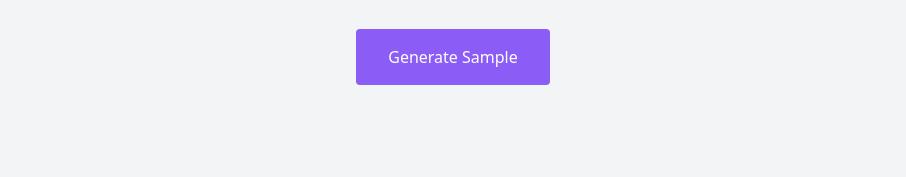
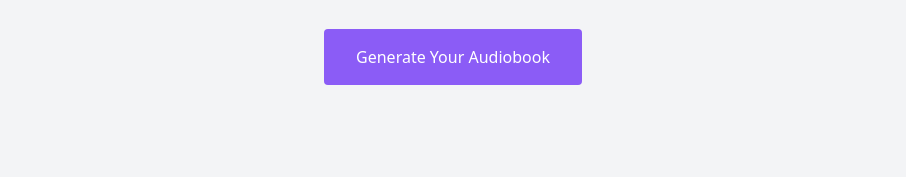
Before and after one commit to Florencehinder/publishing, a plain HTML site: page index.html in a window 1280 px wide. Shown: the part 623-800 px from the top of the page, without its empty margins (187-1093 px from the left). Drawn offline with nearby package versions, Linux system fonts and the light colour scheme.

Commit message:
updating wording slightly?

```diff
--- a/index.html
+++ b/index.html
@@ -143,7 +143,7 @@
               class="bg-purple-500 hover:bg-purple-700 text-white py-4 px-8 rounded"
               onclick="openEmailPopup()"
             >
-              Generate Sample
+              Generate Your Audiobook
             </button>
           </div>
         </div>
```
